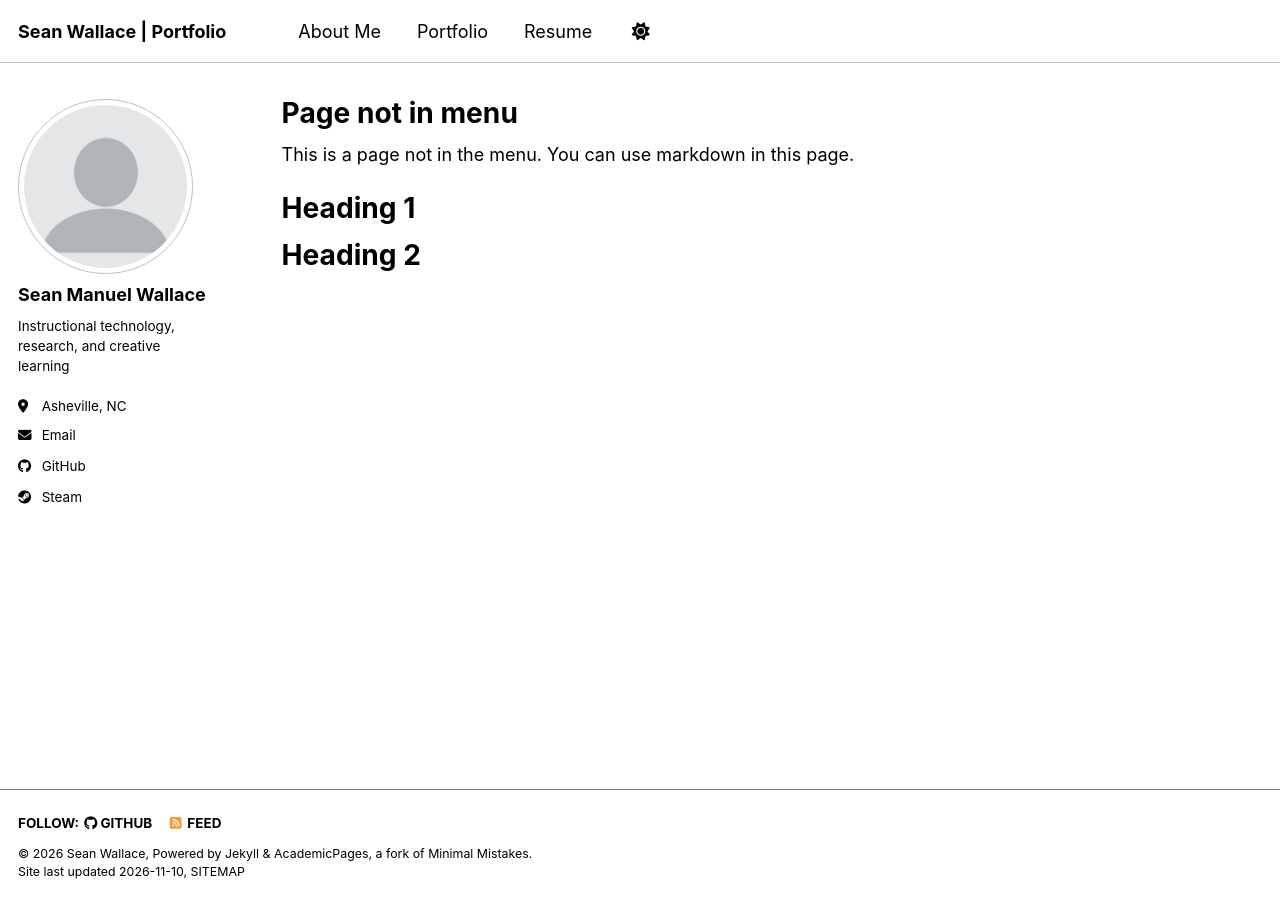
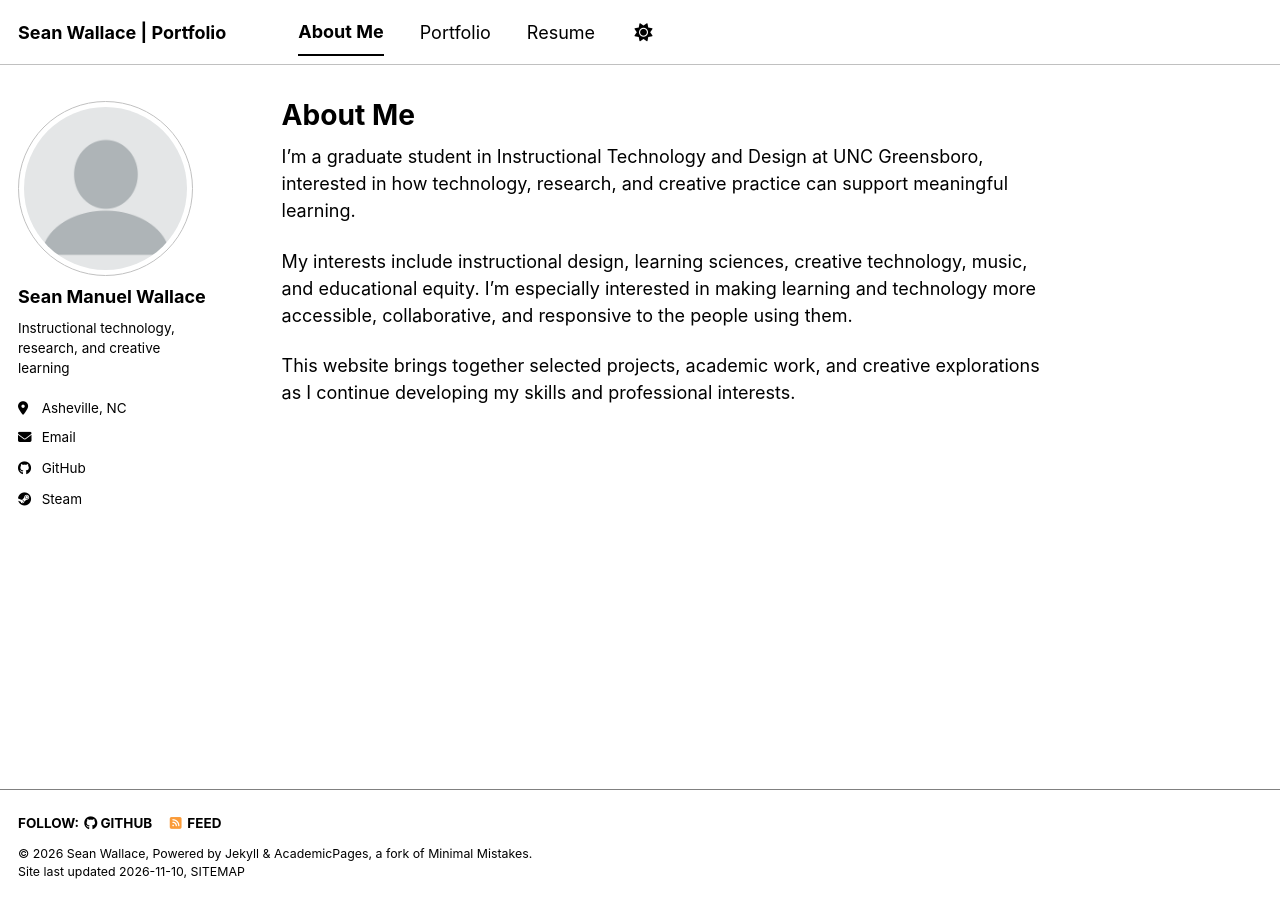
Before and after one commit to seanwallace504/seanwallace504.github.io, a Jekyll site: the page built from _pages/non-menu-page.md, in a window 1280 px wide. Built offline with Jekyll 4.4.1, drawn with Linux system fonts in a browser that asks for light colours; a style sheet for code colours, icons or effects is not loaded.

Commit message:
Update non-menu-page.md

```diff
--- a/_pages/non-menu-page.md
+++ b/_pages/non-menu-page.md
@@ -1,16 +1,10 @@
 ---
-permalink: /non-menu-page/
-title: "Page not in menu"
+permalink: /about/
+title: "About Me"
 author_profile: true
-redirect_from:
-  - "/nmp/"
-  - "/nmp.html"
 ---
+I'm a graduate student in Instructional Technology and Design at UNC Greensboro, interested in how technology, research, and creative practice can support meaningful learning.
 
-This is a page not in the menu. You can use markdown in this page.
+My interests include instructional design, learning sciences, creative technology, music, and educational equity. I'm especially interested in making learning and technology more accessible, collaborative, and responsive to the people using them.
 
-Heading 1
-======
-
-Heading 2
-======
+This website brings together selected projects, academic work, and creative explorations as I continue developing my skills and professional interests.
```
